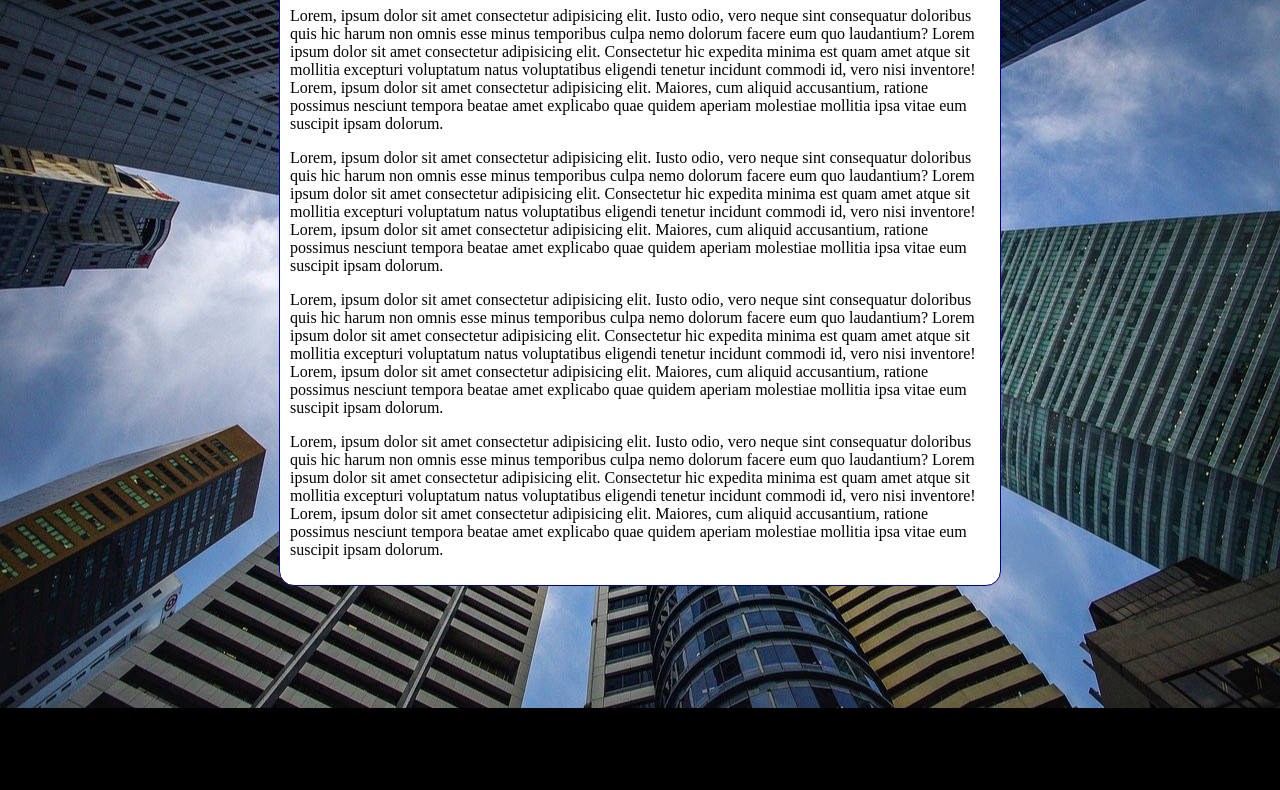
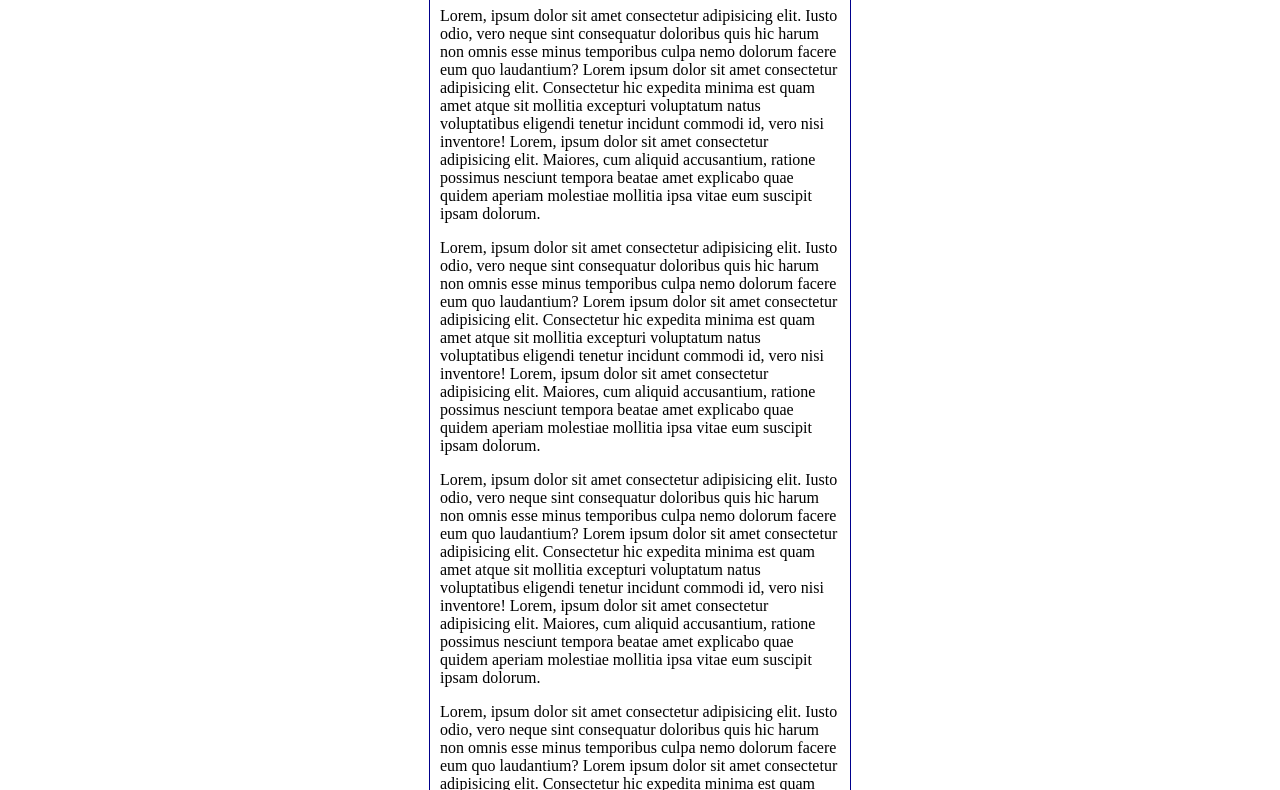
Before and after one commit to EnzoEduardoAlencar/html.css, a plain HTML site: page exercícios/ex022/fundo006.html in a window 1280 px wide. Shown: the part 92-882 px from the top of the page. Before the commit the page ends 800 px from the top, so only its background shows below. Drawn offline with Linux system fonts and the light colour scheme.

Commit message:
Update fundo006.html

```diff
--- a/exercícios/ex022/fundo006.html
+++ b/exercícios/ex022/fundo006.html
@@ -6,18 +6,21 @@
     <title>Texte de imagem de Fundo</title>
     <style>
         body {
-            background-color: black;
+            height: 100vh;
+            /*background-color: black;
             background-image: url('imagens/wallpaper002.jpg');
             background-position: center center;
-            background-repeat: repeat-y;
+            background-repeat: no-repeat;
             background-size: cover;
-            background-attachment: fixed;
+            background-attachment: fixed;*/
+
+
+            background: black url("imagens/wallpaper002.jpg") center center no-repeat cover fixed;
         }
 
         main {
             background-color: white;
-            min-width: 400px;
-            max-width: 700px;
+            max-width: 400px;
             padding: 10px;
             margin:auto;
             border: 1px solid darkblue;
```
